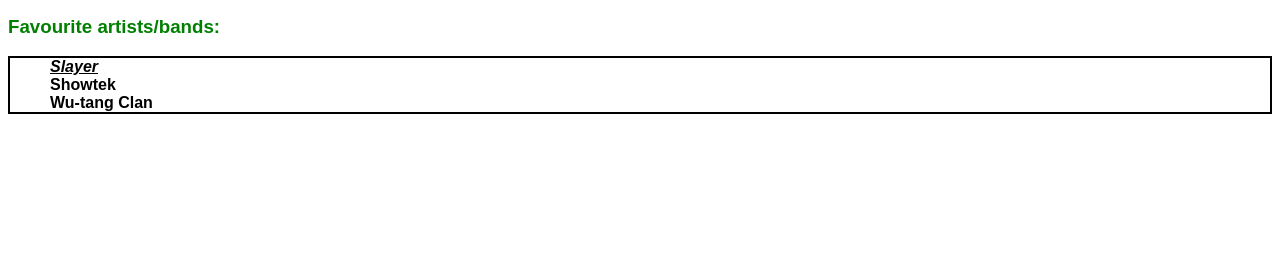
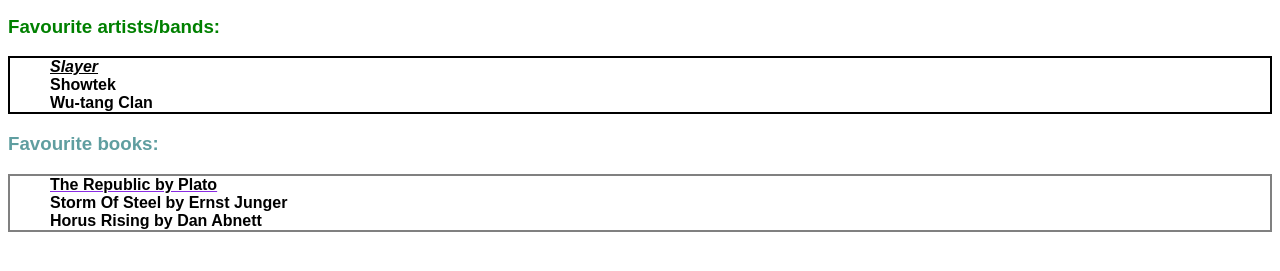
Before and after one commit to robertoFerreiraCode/html-css-challenge, a plain HTML site: page index.html in a window 1280 px wide. Shown: the part 101-372 px from the top of the page. Drawn offline with Linux system fonts and the light colour scheme.

Commit message:
added fav books

```diff
--- a/index.html
+++ b/index.html
@@ -19,5 +19,14 @@
             <dd>Wu-tang Clan</dd>
         </dl>
     </div>
+
+    <div class="books">
+        <h3>Favourite books:</h3>
+        <dl>
+            <dd id="firstItem">The Republic by Plato</dd>
+            <dd>Storm Of Steel by Ernst Junger</dd>
+            <dd>Horus Rising by Dan Abnett</dd>
+        </dl>
+    </div>
 </body>
 </html>
--- a/style.css
+++ b/style.css
@@ -24,3 +24,17 @@
     text-decoration: underline;
     font-style: italic;
 }
+
+.books > h3 {
+    color: cadetblue;
+}
+
+.books > dl {
+    border: 2px solid grey;
+    font-weight: bold;
+}
+
+.books #firstItem {
+    text-decoration: underline blueviolet;
+    font-weight: bolder;
+}
```
